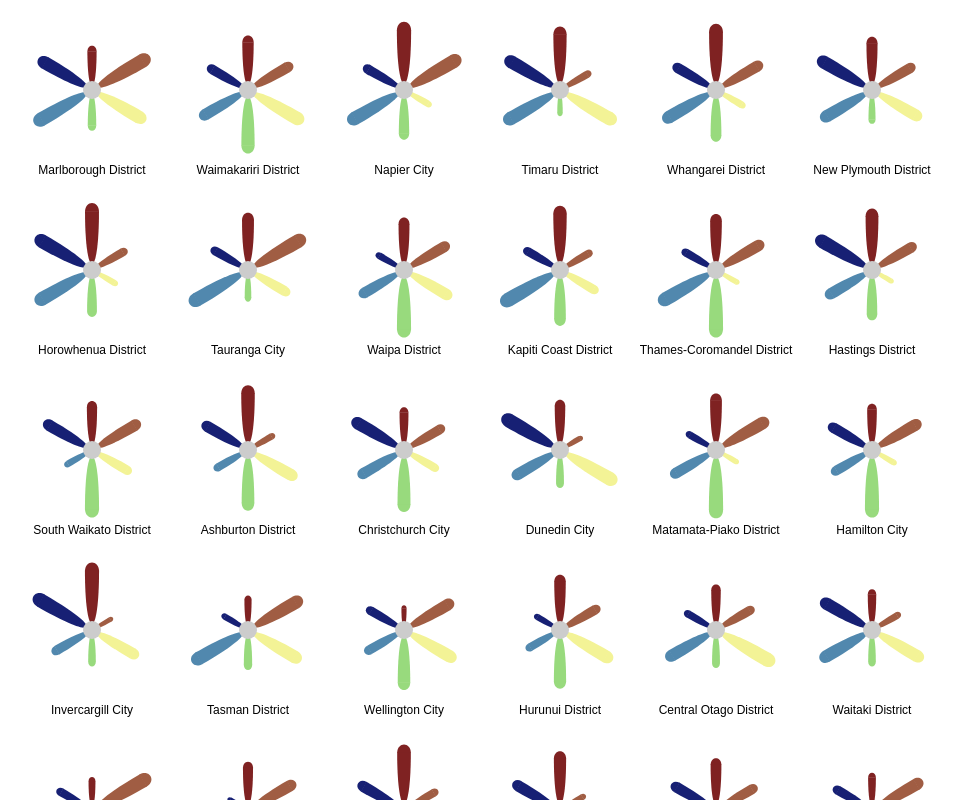
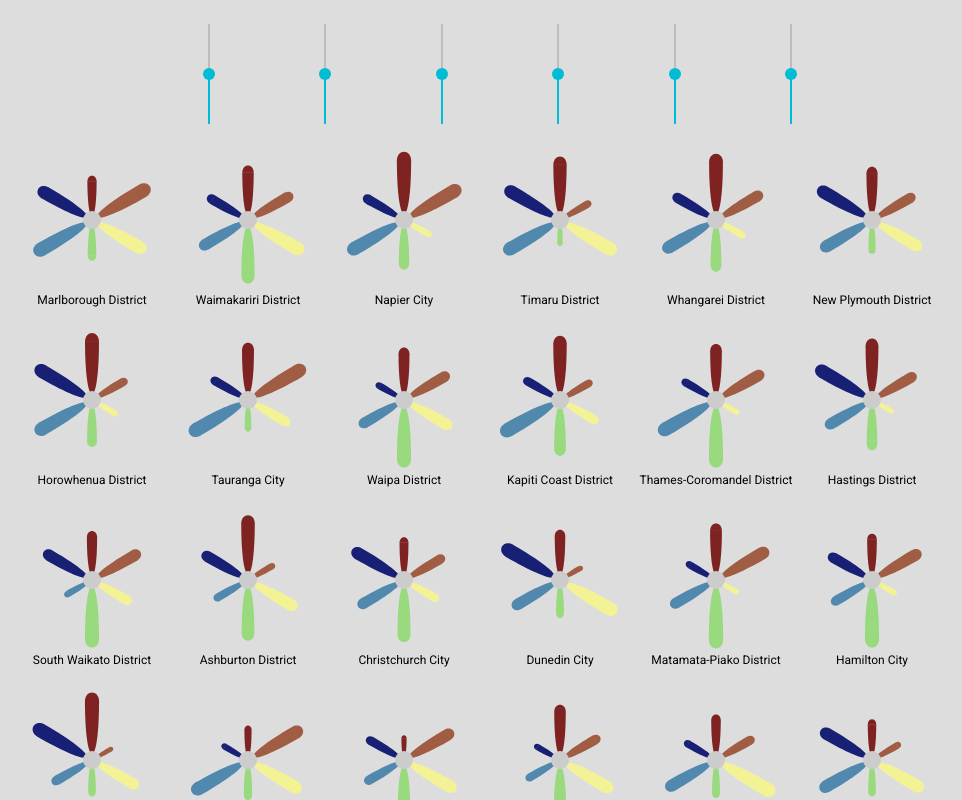
Before and after one commit to MeoAtelier/best-retirement-ta, a React app in the folder interactive/: page / in a window 1280 px wide. Shown: the top 800 px of the page, without its empty margins (140-1102 px from the left). Built offline with nearby package versions, Linux system fonts and the light colour scheme.

Commit message:
can rescale and sort

```diff
--- a/interactive/src/App.css
+++ b/interactive/src/App.css
@@ -1,5 +1,7 @@
 .App {
   text-align: center;
+  font-family: 'Roboto';
+  background-color: #DDD;
 }
 
 .App-logo {
--- a/interactive/src/App.js
+++ b/interactive/src/App.js
@@ -1,14 +1,53 @@
 import React, { Component } from 'react';
+import MuiThemeProvider from 'material-ui/styles/MuiThemeProvider';
+
 import './App.css';
 import Ranking from './Ranking';
+import Controls from './Controls';
+
 import ranking from './ranking-data.json';
 
+const weight = (ta, w) => (
+  (ta.rates * w[0] + ta.sunshine * w[1] + ta.burglary * w[2] + ta.medical * w[3] + ta.population * w[4] + ta.property * w[5]) / 6
+)
+
+
+
 class App extends Component {
+  state = {
+    weights: [1,1,1,1,1,1],
+    sorted: ranking,
+  }
+
+  changeWeight = (field, val) => {
+    const weights = this.state.weights;
+    weights[field] = val;
+    this.setState({weights: weights})
+  }
+
+  sortTAs = () => {
+    const { weights } = this.state;
+    this.setState({sorted: ranking.sort((a,b) => {
+      const oA = weight(a, weights);
+      const oB = weight(b, weights);
+      if (oA <oB) {
+        return -1;
+      } else if (oA > oB) {
+        return 1;
+      }
+      return 0;
+      })});
+  }
+
   render() {
+    const {weights,sorted} = this.state;
     return (
-      <div className="App">
-        <Ranking ranking={ranking} />
-      </div>
+      <MuiThemeProvider>
+        <div className="App">
+          <Controls changeWeight={this.changeWeight} weights={weights} sortTAs={this.sortTAs} />
+          <Ranking ranking={sorted} weights={weights} />
+        </div>
+      </MuiThemeProvider>
     );
   }
 }
--- /dev/null
+++ b/interactive/src/Controls.css
@@ -0,0 +1,8 @@
+.controls {
+  display: flex;
+  height: 100px;
+  margin: 0 auto 30px auto;
+  padding: 0 30px;
+  max-width: 600px;
+  justify-content: space-between;
+}
--- /dev/null
+++ b/interactive/src/Controls.js
@@ -0,0 +1,30 @@
+import React from 'react'
+import PropTypes from 'prop-types'
+import Slider from 'material-ui/Slider';
+
+import './Controls.css';
+
+const Controls = ({ changeWeight, weights, sortTAs }) => (
+  <div className="controls">
+    {weights.map((w,i) => (
+      <Slider
+        key={i}
+        axis="y"
+        min={0}
+        max={2}
+        value={w}
+        onDragStop={sortTAs}
+        onChange={(e,v) => changeWeight(i, v)}
+      />
+    ))}
+  </div>
+
+)
+
+Controls.propTypes = {
+  changeWeight: PropTypes.func.isRequired,
+  sortTAs: PropTypes.func.isRequired,
+  weights: PropTypes.array.isRequired
+}
+
+export default Controls
--- a/interactive/src/Ranking.js
+++ b/interactive/src/Ranking.js
@@ -3,37 +3,39 @@ import PropTypes from 'prop-types'
 
 const scale = (angle, val) => `rotate(${angle}),scale(${val},${val})`
 
-const petal = (color, angle, val) => (
-  <g transform={scale(angle,1 - val/100)}>
+const petal = (color, angle, val, w) => {
+  return (
+  <g transform={scale(angle,Math.max(0, 1 - (val / w)/100))}>
     <path fill={color} d="M -12 -100 C -12 -120, 12 -120, 12 -100"/>
     <path fill={color} d="M -12 -101 C -12 20, 12 20, 12 -101"/>
   </g>
-)
+)}
 
-const flower = ({property, rates, burglary, name, sunshine, medical, population}, i) => (
+const flower = ({property, rates, burglary, name, sunshine, medical, population}, w, i) => (
   <g key={name} transform={`scale(0.6,0.6),translate(${(i % 6) * 260 + 120},${300 * Math.floor(i/6) + 150})`}>
-    {petal("#7F2222", 0, rates)}
-    {petal("#A05D43", 60, sunshine)}
-    {petal("#F3F396", 120, burglary)}
-    {petal("#98DA7D", 180, medical)}
-    {petal("#5188AE", 240, population)}
-    {petal("#172074", 300, property)}
+    {petal("#7F2222", 0, rates, w[0])}
+    {petal("#A05D43", 60, sunshine, w[1])}
+    {petal("#F3F396", 120, burglary, w[2])}
+    {petal("#98DA7D", 180, medical, w[3])}
+    {petal("#5188AE", 240, population, w[4])}
+    {petal("#172074", 300, property, w[5])}
     <circle cx="0" cy="0" r="15" fill="#CCC" />
     <text x="0" y="140" textAnchor="middle" fontSize="20px">{name}</text>
   </g>
 )
 
-const Ranking = ({ ranking }) => {
+const Ranking = ({ ranking, weights }) => {
   return (
   <div className="ranking">
     <svg width="960" height="2000">
-      {ranking.map(flower)}
+      {ranking.map((r,i) => flower(r, weights, i))}
     </svg>
   </div>
 )}
 
 Ranking.propTypes = {
-  ranking: PropTypes.array.isRequired
+  ranking: PropTypes.array.isRequired,
+  weights: PropTypes.array.isRequired
 }
 
 export default Ranking
--- a/interactive/src/index.js
+++ b/interactive/src/index.js
@@ -2,7 +2,7 @@ import React from 'react';
 import ReactDOM from 'react-dom';
 import './index.css';
 import App from './App';
-import registerServiceWorker from './registerServiceWorker';
+import 'typeface-roboto';
+import 'material-design-icons';
 
 ReactDOM.render(<App />, document.getElementById('root'));
-registerServiceWorker();
```
Also changed, not shown: interactive/package.json (+11 -2 lines), 1 other file (tests, documents, lock files or other folders).
